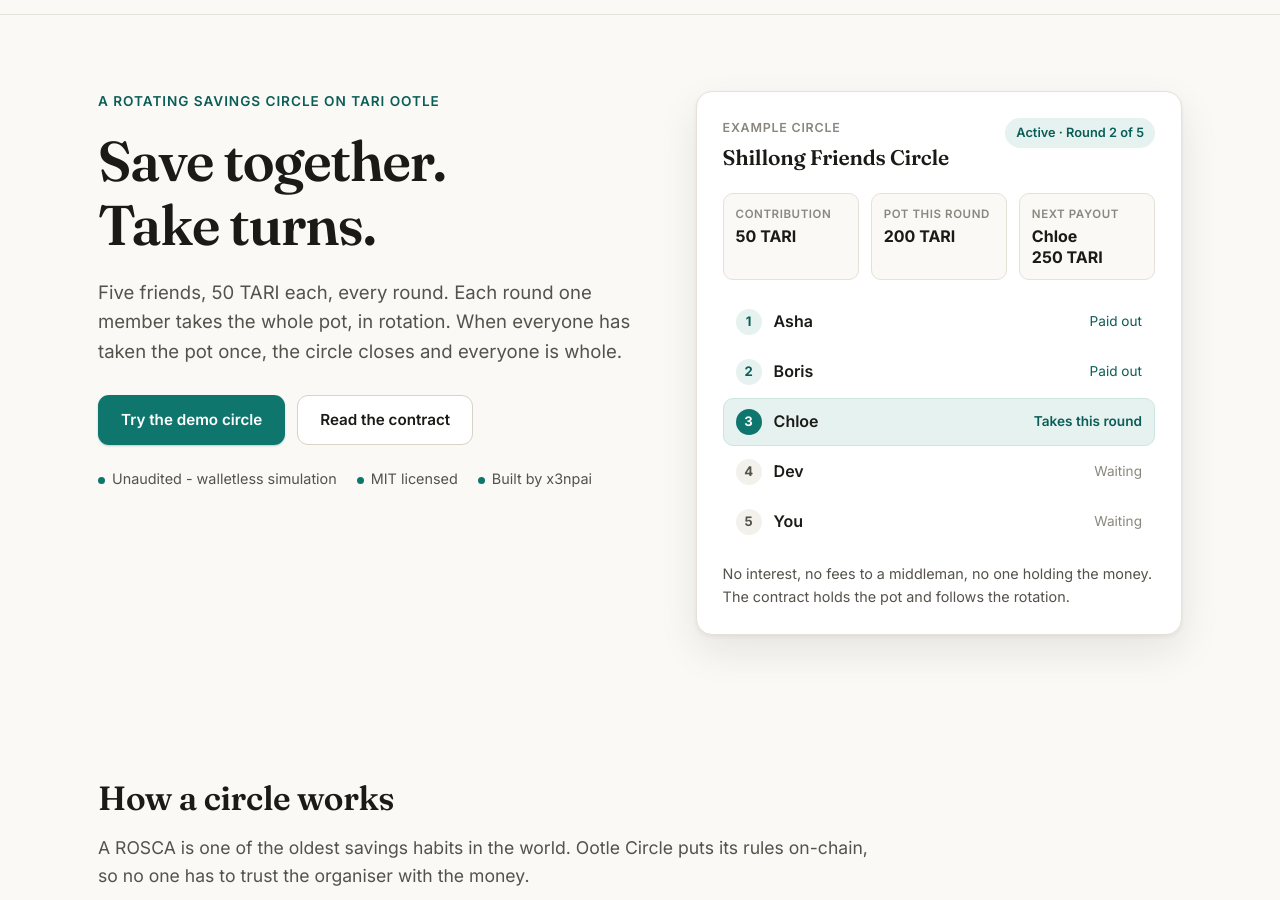
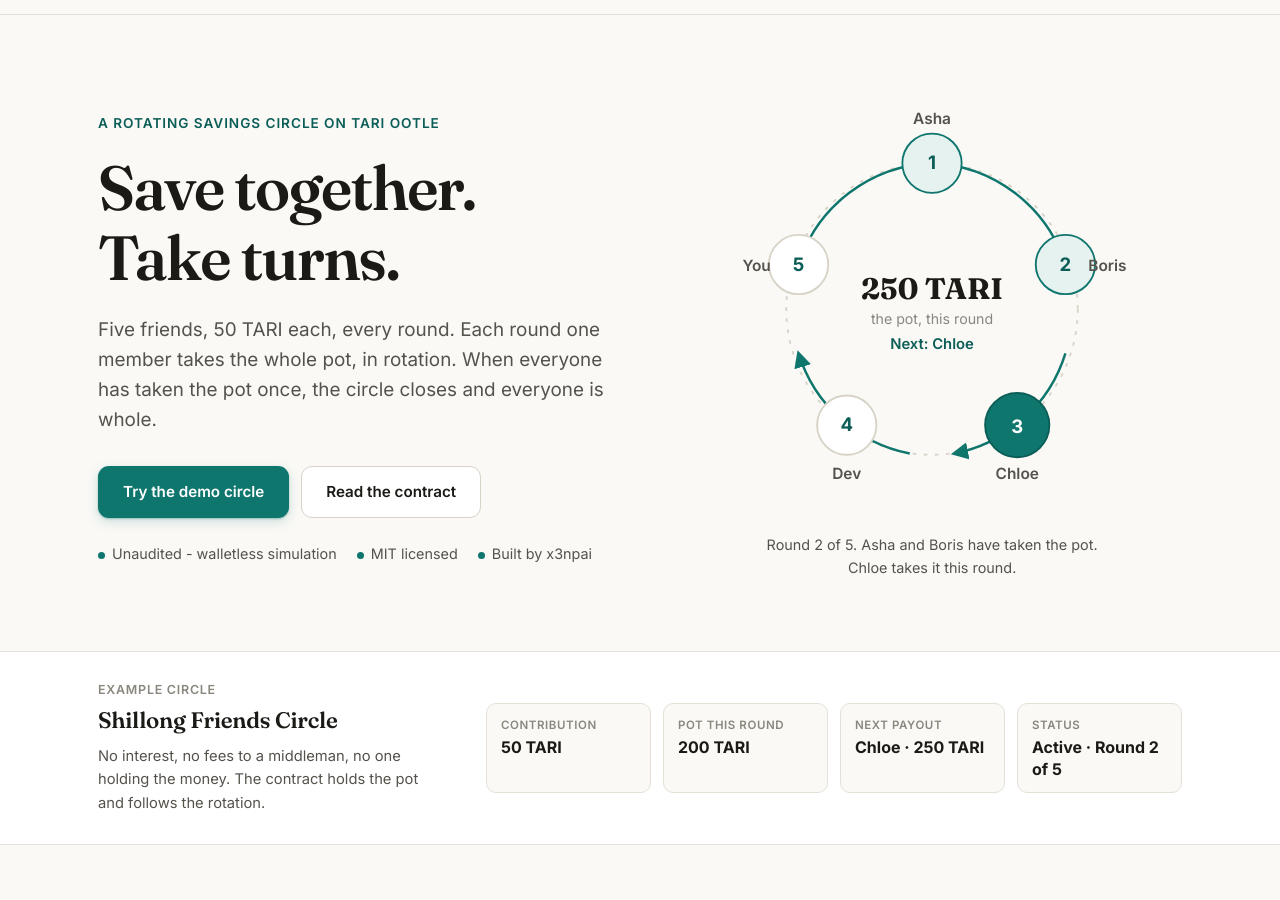
Before and after one commit to bshemphang/ootle-circle, a plain HTML site: page web/index.html in a window 1280 px wide. Shown: the part 52-952 px from the top of the page. Drawn offline with Linux system fonts and the light colour scheme.

Commit message:
Premium redesign: rotation diagram hero, example strip, dark contract section

```diff
--- a/web/index.html
+++ b/web/index.html
@@ -4,7 +4,7 @@
 <meta charset="utf-8">
 <meta name="viewport" content="width=device-width, initial-scale=1">
 <title>Ootle Circle - Rotating savings circles on Tari</title>
-<meta name="description" content="Ootle Circle is a rotating savings circle (ROSCA) on Tari Ootle. Members contribute a fixed amount of TARI every round; each round one member, in rotation, takes the whole pot. Testnet demo.">
+<meta name="description" content="Ootle Circle is a rotating savings circle (ROSCA) on Tari Ootle. Members contribute a fixed amount of TARI every round; each round one member, in rotation, takes the whole pot.">
 <meta property="og:title" content="Ootle Circle - Rotating savings circles on Tari">
 <meta property="og:description" content="Save together. Take turns. A ROSCA on Tari Ootle: fixed contributions, one payout per round, everyone whole at the end.">
 <meta property="og:type" content="website">
@@ -49,28 +49,68 @@
           <li><span class="dot"></span>Built by x3npai</li>
         </ul>
       </div>
-      <div class="hero-card" aria-label="Example circle">
-        <div class="hero-card-head">
-          <div>
-            <p class="card-label">Example circle</p>
-            <p class="card-title">Shillong Friends Circle</p>
-          </div>
-          <span class="status status-active">Active · Round 2 of 5</span>
-        </div>
-        <dl class="hero-stats">
-          <div><dt>Contribution</dt><dd>50 TARI</dd></div>
-          <div><dt>Pot this round</dt><dd>200 TARI</dd></div>
-          <div><dt>Next payout</dt><dd>Chloe<br>250 TARI</dd></div>
-        </dl>
-        <ol class="rotation">
-          <li class="done"><span class="turn">1</span><span class="who">Asha</span><span class="state">Paid out</span></li>
-          <li class="done"><span class="turn">2</span><span class="who">Boris</span><span class="state">Paid out</span></li>
-          <li class="current"><span class="turn">3</span><span class="who">Chloe</span><span class="state">Takes this round</span></li>
-          <li><span class="turn">4</span><span class="who">Dev</span><span class="state">Waiting</span></li>
-          <li><span class="turn">5</span><span class="who">You</span><span class="state">Waiting</span></li>
-        </ol>
-        <p class="hero-card-note">No interest, no fees to a middleman, no one holding the money. The contract holds the pot and follows the rotation.</p>
+      <div class="hero-visual" aria-label="Rotation diagram for the example circle">
+        <svg class="rotation-diagram" viewBox="0 0 340 340" role="img" aria-label="Five members in a circle. Each round one member takes the 250 TARI pot.">
+          <defs>
+            <marker id="arrow-teal" viewBox="0 0 10 10" refX="8" refY="5" markerWidth="7" markerHeight="7" orient="auto-start-reverse">
+              <path d="M0 0L10 5L0 10z" fill="#0f766e"/>
+            </marker>
+          </defs>
+          <circle cx="170" cy="170" r="118" fill="none" stroke="#d8d3c7" stroke-width="1.5" stroke-dasharray="3 6"/>
+          <path d="M170 52 A118 118 0 0 1 278 134" fill="none" stroke="#0f766e" stroke-width="2" marker-end="url(#arrow-teal)"/>
+          <path d="M278 206 A118 118 0 0 1 188 287" fill="none" stroke="#0f766e" stroke-width="2" marker-end="url(#arrow-teal)"/>
+          <path d="M152 287 A118 118 0 0 1 62 206" fill="none" stroke="#0f766e" stroke-width="2" marker-end="url(#arrow-teal)"/>
+          <path d="M62 134 A118 118 0 0 1 170 52" fill="none" stroke="#0f766e" stroke-width="2" marker-end="url(#arrow-teal)"/>
+          <g class="node done">
+            <circle cx="170" cy="52" r="24" fill="#e6f2f0" stroke="#0f766e" stroke-width="1.5"/>
+            <text x="170" y="57" text-anchor="middle" class="node-num">1</text>
+            <text x="170" y="20" text-anchor="middle" class="node-name">Asha</text>
+          </g>
+          <g class="node done">
+            <circle cx="278" cy="134" r="24" fill="#e6f2f0" stroke="#0f766e" stroke-width="1.5"/>
+            <text x="278" y="139" text-anchor="middle" class="node-num">2</text>
+            <text x="312" y="139" text-anchor="middle" class="node-name">Boris</text>
+          </g>
+          <g class="node current">
+            <circle cx="239" cy="264" r="26" fill="#0f766e" stroke="#0b5d57" stroke-width="1.5"/>
+            <text x="239" y="270" text-anchor="middle" class="node-num current">3</text>
+            <text x="239" y="308" text-anchor="middle" class="node-name">Chloe</text>
+          </g>
+          <g class="node">
+            <circle cx="101" cy="264" r="24" fill="#fff" stroke="#d8d3c7" stroke-width="1.5"/>
+            <text x="101" y="269" text-anchor="middle" class="node-num">4</text>
+            <text x="101" y="308" text-anchor="middle" class="node-name">Dev</text>
+          </g>
+          <g class="node">
+            <circle cx="62" cy="134" r="24" fill="#fff" stroke="#d8d3c7" stroke-width="1.5"/>
+            <text x="62" y="139" text-anchor="middle" class="node-num">5</text>
+            <text x="28" y="139" text-anchor="middle" class="node-name">You</text>
+          </g>
+          <g class="pot">
+            <text x="170" y="162" text-anchor="middle" class="pot-amount">250 TARI</text>
+            <text x="170" y="182" text-anchor="middle" class="pot-label">the pot, this round</text>
+            <text x="170" y="202" text-anchor="middle" class="pot-next">Next: Chloe</text>
+          </g>
+        </svg>
+        <p class="hero-visual-caption">Round 2 of 5. Asha and Boris have taken the pot. Chloe takes it this round.</p>
       </div>
+    </div>
+  </section>
+
+  <!-- Example circle strip -->
+  <section class="strip">
+    <div class="wrap strip-inner">
+      <div class="strip-card">
+        <p class="card-label">Example circle</p>
+        <p class="card-title">Shillong Friends Circle</p>
+        <p class="strip-note">No interest, no fees to a middleman, no one holding the money. The contract holds the pot and follows the rotation.</p>
+      </div>
+      <dl class="strip-stats">
+        <div><dt>Contribution</dt><dd>50 TARI</dd></div>
+        <div><dt>Pot this round</dt><dd>200 TARI</dd></div>
+        <div><dt>Next payout</dt><dd>Chloe · 250 TARI</dd></div>
+        <div><dt>Status</dt><dd>Active · Round 2 of 5</dd></div>
+      </dl>
     </div>
   </section>
 
@@ -136,7 +176,7 @@
             <input id="f-contribution" type="number" min="1" max="100000" value="50" required>
           </div>
           <div class="field">
-            <label for="f-members">Members (2–8)</label>
+            <label for="f-members">Members (2-8)</label>
             <input id="f-members" type="number" min="2" max="8" value="5" required>
           </div>
           <div class="field">
@@ -200,7 +240,7 @@
   </section>
 
   <!-- Contract -->
-  <section id="contract" class="section">
+  <section id="contract" class="section section-dark">
     <div class="wrap">
       <h2>The contract</h2>
       <p class="section-lede">A Rust template for Tari Ootle, compiled to WASM. The same rules you just tried in the simulator, enforced on-chain.</p>
@@ -232,7 +272,7 @@
       </div>
       <div class="contract-links">
         <a class="btn btn-primary" href="https://github.com/bshemphang/ootle-circle" target="_blank" rel="noopener">Source on GitHub</a>
-        <a class="btn btn-ghost" href="https://ootle.tari.com/" target="_blank" rel="noopener">Ootle docs</a>
+        <a class="btn btn-ghost btn-ghost-dark" href="https://ootle.tari.com/" target="_blank" rel="noopener">Ootle docs</a>
       </div>
       <div class="onchain-box">
         <h3>On-chain status</h3>
--- a/web/styles.css
+++ b/web/styles.css
@@ -11,6 +11,7 @@
   --accent-soft: #e6f2f0;
   --accent-ink: #0b5d57;
   --accent-deep: #0a4f49;
+  --accent-dark: #083b37;
   --warn: #9a6b12;
   --warn-soft: #faf3e3;
   --warn-line: #eadfbe;
@@ -40,12 +41,12 @@ body {
 h1, h2, h3, h4 {
   font-family: "Fraunces", Georgia, "Times New Roman", serif;
   font-weight: 600;
-  line-height: 1.15;
-  letter-spacing: -0.01em;
+  line-height: 1.12;
+  letter-spacing: -0.015em;
   margin: 0 0 .5em;
 }
 
-h2 { font-size: 2.1rem; }
+h2 { font-size: 2.2rem; }
 h3 { font-size: 1.35rem; }
 
 p { margin: 0 0 1em; }
@@ -90,7 +91,7 @@ a { color: var(--accent-ink); }
   font-family: inherit;
   font-size: .95rem;
   font-weight: 600;
-  padding: 12px 22px;
+  padding: 13px 24px;
   border-radius: 11px;
   border: 1px solid transparent;
   cursor: pointer;
@@ -98,19 +99,21 @@ a { color: var(--accent-ink); }
   transition: background .15s, border-color .15s, transform .05s, box-shadow .15s;
 }
 .btn:active { transform: translateY(1px); }
-.btn-primary { background: var(--accent); color: #fff; box-shadow: 0 1px 2px rgba(15, 118, 110, .3); }
+.btn-primary { background: var(--accent); color: #fff; box-shadow: 0 1px 2px rgba(15, 118, 110, .35), 0 4px 12px rgba(15, 118, 110, .18); }
 .btn-primary:hover { background: var(--accent-ink); }
 .btn-ghost { background: var(--surface); color: var(--ink); border-color: var(--line-strong); }
 .btn-ghost:hover { border-color: var(--ink-faint); }
+.btn-ghost-dark { background: transparent; color: #eaf4f2; border-color: rgba(255, 255, 255, .35); }
+.btn-ghost-dark:hover { border-color: rgba(255, 255, 255, .7); }
 .btn-small { padding: 8px 13px; font-size: .85rem; }
 
 /* Hero */
-.hero { padding: 76px 0 68px; }
+.hero { padding: 84px 0 72px; }
 .hero-inner {
   display: grid;
-  grid-template-columns: 1.05fr .95fr;
-  gap: 60px;
-  align-items: start;
+  grid-template-columns: 1.02fr .98fr;
+  gap: 64px;
+  align-items: center;
 }
 .eyebrow {
   font-size: .85rem;
@@ -118,11 +121,11 @@ a { color: var(--accent-ink); }
   letter-spacing: .07em;
   text-transform: uppercase;
   color: var(--accent-ink);
-  margin-bottom: 16px;
+  margin-bottom: 18px;
 }
-.hero h1 { font-size: 3.5rem; margin-bottom: 20px; letter-spacing: -0.02em; }
-.lede { font-size: 1.16rem; color: var(--ink-soft); max-width: 33em; }
-.hero-actions { display: flex; gap: 12px; flex-wrap: wrap; margin: 28px 0 22px; }
+.hero h1 { font-size: 3.9rem; margin-bottom: 22px; letter-spacing: -0.025em; }
+.lede { font-size: 1.18rem; color: var(--ink-soft); max-width: 32em; }
+.hero-actions { display: flex; gap: 12px; flex-wrap: wrap; margin: 30px 0 24px; }
 .hero-badges {
   list-style: none;
   margin: 0;
@@ -141,19 +144,26 @@ a { color: var(--accent-ink); }
   margin-right: 7px;
 }
 
-.hero-card {
-  background: var(--surface);
-  border: 1px solid var(--line);
-  border-radius: var(--radius);
-  box-shadow: var(--shadow-lg);
-  padding: 26px;
-}
-.hero-card-head {
-  display: flex;
-  justify-content: space-between;
-  align-items: flex-start;
-  gap: 12px;
-  margin-bottom: 18px;
+/* Rotation diagram */
+.hero-visual { text-align: center; }
+.rotation-diagram { width: 100%; max-width: 420px; height: auto; display: block; margin: 0 auto; }
+.rotation-diagram .node-num { font-family: "Inter", system-ui, sans-serif; font-size: 15px; font-weight: 700; fill: var(--accent-ink); }
+.rotation-diagram .node-num.current { fill: #fff; }
+.rotation-diagram .node-name { font-family: "Inter", system-ui, sans-serif; font-size: 12.5px; font-weight: 600; fill: var(--ink-soft); }
+.rotation-diagram .pot-amount { font-family: "Fraunces", Georgia, serif; font-size: 24px; font-weight: 700; fill: var(--ink); }
+.rotation-diagram .pot-label { font-family: "Inter", system-ui, sans-serif; font-size: 11.5px; fill: var(--ink-faint); }
+.rotation-diagram .pot-next { font-family: "Inter", system-ui, sans-serif; font-size: 12px; font-weight: 600; fill: var(--accent-ink); }
+.hero-visual-caption { font-size: .9rem; color: var(--ink-soft); margin: 14px auto 0; max-width: 340px; }
+
+/* Example strip */
+.strip { border-top: 1px solid var(--line); border-bottom: 1px solid var(--line); background: var(--surface); }
+.strip-inner {
+  display: grid;
+  grid-template-columns: 1fr 2fr;
+  gap: 40px;
+  align-items: center;
+  padding-top: 28px;
+  padding-bottom: 28px;
 }
 .card-label {
   font-size: .78rem;
@@ -163,7 +173,31 @@ a { color: var(--accent-ink); }
   color: var(--ink-faint);
   margin: 0 0 3px;
 }
-.card-title { font-family: "Fraunces", Georgia, serif; font-size: 1.32rem; margin: 0; letter-spacing: -0.01em; }
+.card-title { font-family: "Fraunces", Georgia, serif; font-size: 1.4rem; margin: 0 0 6px; letter-spacing: -0.01em; }
+.strip-note { font-size: .92rem; color: var(--ink-soft); margin: 0; }
+.strip-stats {
+  display: grid;
+  grid-template-columns: repeat(4, 1fr);
+  gap: 12px;
+  margin: 0;
+}
+.strip-stats div {
+  background: var(--bg);
+  border: 1px solid var(--line);
+  border-radius: var(--radius-sm);
+  padding: 12px 14px;
+  min-width: 0;
+}
+.strip-stats dt {
+  font-size: .72rem;
+  font-weight: 600;
+  letter-spacing: .05em;
+  text-transform: uppercase;
+  color: var(--ink-faint);
+}
+.strip-stats dd { margin: 3px 0 0; font-weight: 700; font-size: 1rem; line-height: 1.35; word-break: break-word; }
+
+/* Status pills */
 .status {
   font-size: .8rem;
   font-weight: 600;
@@ -178,60 +212,12 @@ a { color: var(--accent-ink); }
 .status-refunded { background: var(--danger-soft); color: var(--danger); }
 .status-cancelled { background: var(--surface-alt); color: var(--ink-soft); }
 
-.hero-stats, .sim-stats {
-  display: grid;
-  grid-template-columns: repeat(3, 1fr);
-  gap: 12px;
-  margin: 0 0 18px;
-}
-.hero-stats div, .sim-stats div {
-  background: var(--bg);
-  border: 1px solid var(--line);
-  border-radius: var(--radius-sm);
-  padding: 11px 12px;
-  min-width: 0;
-}
-.hero-stats dt, .sim-stats dt {
-  font-size: .72rem;
-  font-weight: 600;
-  letter-spacing: .05em;
-  text-transform: uppercase;
-  color: var(--ink-faint);
-}
-.hero-stats dd, .sim-stats dd { margin: 3px 0 0; font-weight: 700; font-size: 1rem; line-height: 1.3; word-break: break-word; }
-
-.rotation { list-style: none; margin: 0; padding: 0; }
-.rotation li {
-  display: flex;
-  align-items: center;
-  gap: 12px;
-  padding: 10px 12px;
-  border-radius: var(--radius-sm);
-  border: 1px solid transparent;
-}
-.rotation li + li { margin-top: 2px; }
-.rotation .turn {
-  width: 26px; height: 26px;
-  flex: 0 0 26px;
-  display: flex; align-items: center; justify-content: center;
-  border-radius: 50%;
-  background: var(--surface-alt);
-  color: var(--ink-soft);
-  font-size: .82rem;
-  font-weight: 700;
-}
-.rotation .who { font-weight: 600; }
-.rotation .state { margin-left: auto; font-size: .85rem; color: var(--ink-faint); white-space: nowrap; }
-.rotation li.done .turn { background: var(--accent-soft); color: var(--accent-ink); }
-.rotation li.done .state { color: var(--accent-ink); }
-.rotation li.current { background: var(--accent-soft); border-color: #cde5e1; }
-.rotation li.current .turn { background: var(--accent); color: #fff; }
-.rotation li.current .state { color: var(--accent-ink); font-weight: 600; }
-.hero-card-note { font-size: .9rem; color: var(--ink-soft); margin: 16px 0 0; }
-
 /* Sections */
-.section { padding: 76px 0; }
+.section { padding: 80px 0; }
 .section-alt { background: var(--surface-alt); border-top: 1px solid var(--line); border-bottom: 1px solid var(--line); }
+.section-dark { background: var(--accent-dark); color: #eaf4f2; }
+.section-dark h2 { color: #fff; }
+.section-dark .section-lede { color: #bcd8d4; }
 .section-lede { font-size: 1.1rem; color: var(--ink-soft); max-width: 44em; margin-bottom: 38px; }
 
 .steps {
@@ -265,7 +251,7 @@ a { color: var(--accent-ink); }
   background: var(--accent-deep);
   color: #eaf4f2;
   border-radius: var(--radius);
-  padding: 28px 30px;
+  padding: 30px 32px;
   margin-bottom: 20px;
 }
 .math-strip h3 { color: #fff; margin-bottom: 6px; }
@@ -326,10 +312,53 @@ a { color: var(--accent-ink); }
 .sim-grid { display: grid; grid-template-columns: 1.5fr 1fr; gap: 30px; }
 .sim-head { display: flex; justify-content: space-between; align-items: flex-start; gap: 12px; margin-bottom: 18px; }
 .sim-head h3 { margin: 0; font-size: 1.5rem; }
-.sim-stats { grid-template-columns: repeat(3, 1fr); }
+.sim-stats { display: grid; grid-template-columns: repeat(3, 1fr); gap: 12px; margin: 0 0 18px; }
+.sim-stats div {
+  background: var(--bg);
+  border: 1px solid var(--line);
+  border-radius: var(--radius-sm);
+  padding: 11px 12px;
+  min-width: 0;
+}
+.sim-stats dt {
+  font-size: .72rem;
+  font-weight: 600;
+  letter-spacing: .05em;
+  text-transform: uppercase;
+  color: var(--ink-faint);
+}
+.sim-stats dd { margin: 3px 0 0; font-weight: 700; font-size: 1rem; line-height: 1.3; word-break: break-word; }
 .epoch-controls { display: flex; align-items: center; gap: 10px; flex-wrap: wrap; margin-bottom: 22px; }
 .epoch-label { font-size: .85rem; font-weight: 600; color: var(--ink-soft); }
 .sim-live h4 { font-size: 1.05rem; margin: 4px 0 10px; }
+
+.rotation { list-style: none; margin: 0; padding: 0; }
+.rotation li {
+  display: flex;
+  align-items: center;
+  gap: 12px;
+  padding: 10px 12px;
+  border-radius: var(--radius-sm);
+  border: 1px solid transparent;
+}
+.rotation li + li { margin-top: 2px; }
+.rotation .turn {
+  width: 26px; height: 26px;
+  flex: 0 0 26px;
+  display: flex; align-items: center; justify-content: center;
+  border-radius: 50%;
+  background: var(--surface-alt);
+  color: var(--ink-soft);
+  font-size: .82rem;
+  font-weight: 700;
+}
+.rotation .who { font-weight: 600; }
+.rotation .state { margin-left: auto; font-size: .85rem; color: var(--ink-faint); white-space: nowrap; }
+.rotation li.done .turn { background: var(--accent-soft); color: var(--accent-ink); }
+.rotation li.done .state { color: var(--accent-ink); }
+.rotation li.current { background: var(--accent-soft); border-color: #cde5e1; }
+.rotation li.current .turn { background: var(--accent); color: #fff; }
+.rotation li.current .state { color: var(--accent-ink); font-weight: 600; }
 .rotation-live li { border: 1px solid var(--line); margin-bottom: 6px; background: var(--bg); }
 .rotation-live .pay-btn {
   margin-left: auto;
@@ -369,21 +398,21 @@ a { color: var(--accent-ink); }
 }
 .event-log li .evt-time { color: var(--ink-faint); font-size: .78rem; display: block; }
 
-/* Contract */
+/* Contract (dark) */
 .contract-grid { display: grid; grid-template-columns: 1fr 1fr; gap: 20px; margin-bottom: 24px; }
 .contract-card {
-  background: var(--surface);
-  border: 1px solid var(--line);
+  background: rgba(255, 255, 255, .06);
+  border: 1px solid rgba(255, 255, 255, .14);
   border-radius: var(--radius);
   padding: 28px;
 }
-.contract-card h3 { margin-bottom: 12px; }
+.contract-card h3 { color: #fff; margin-bottom: 12px; }
 .check-list { list-style: none; margin: 0; padding: 0; }
 .check-list li {
   position: relative;
   padding-left: 26px;
   margin-bottom: 10px;
-  color: var(--ink-soft);
+  color: #cfe3df;
   font-size: .97rem;
 }
 .check-list li::before {
@@ -391,32 +420,34 @@ a { color: var(--accent-ink); }
   position: absolute;
   left: 2px; top: 7px;
   width: 14px; height: 8px;
-  border-left: 2px solid var(--accent);
-  border-bottom: 2px solid var(--accent);
+  border-left: 2px solid #5ec4b8;
+  border-bottom: 2px solid #5ec4b8;
   transform: rotate(-45deg);
 }
-.test-count { font-size: 1.05rem; }
-.test-count strong { font-size: 1.6rem; color: var(--accent-ink); }
-.mono-note { font-size: .9rem; color: var(--ink-soft); margin: 14px 0 0; }
+.test-count { font-size: 1.05rem; color: #cfe3df; }
+.test-count strong { font-size: 1.6rem; color: #fff; }
+.mono-note { font-size: .9rem; color: #9fc3bd; margin: 14px 0 0; }
 .mono-note code, .onchain-facts code {
   font-family: ui-monospace, "SF Mono", Menlo, monospace;
   font-size: .85em;
-  background: var(--bg);
-  border: 1px solid var(--line);
+  background: rgba(255, 255, 255, .08);
+  border: 1px solid rgba(255, 255, 255, .16);
   border-radius: 6px;
   padding: 2px 6px;
+  color: #eaf4f2;
 }
 .contract-links { display: flex; gap: 12px; flex-wrap: wrap; margin-bottom: 24px; }
 .onchain-box {
-  background: var(--surface);
-  border: 1px solid var(--line);
+  background: rgba(255, 255, 255, .06);
+  border: 1px solid rgba(255, 255, 255, .14);
   border-radius: var(--radius);
   padding: 28px;
 }
-.onchain-box p { color: var(--ink-soft); }
+.onchain-box h3 { color: #fff; }
+.onchain-box p { color: #cfe3df; }
 .onchain-facts { display: grid; grid-template-columns: repeat(3, 1fr); gap: 16px; margin: 0; }
-.onchain-facts dt { font-size: .78rem; font-weight: 600; letter-spacing: .04em; text-transform: uppercase; color: var(--ink-faint); }
-.onchain-facts dd { margin: 4px 0 0; font-weight: 600; }
+.onchain-facts dt { font-size: .78rem; font-weight: 600; letter-spacing: .04em; text-transform: uppercase; color: #9fc3bd; }
+.onchain-facts dd { margin: 4px 0 0; font-weight: 600; color: #fff; }
 
 /* FAQ */
 .faq-wrap { max-width: 760px; }
@@ -441,8 +472,10 @@ a { color: var(--accent-ink); }
 
 /* Responsive */
 @media (max-width: 900px) {
-  .hero-inner { grid-template-columns: 1fr; gap: 38px; }
-  .hero h1 { font-size: 2.6rem; }
+  .hero-inner { grid-template-columns: 1fr; gap: 40px; }
+  .hero h1 { font-size: 2.8rem; }
+  .strip-inner { grid-template-columns: 1fr; gap: 20px; }
+  .strip-stats { grid-template-columns: 1fr 1fr; }
   .steps { grid-template-columns: 1fr 1fr; }
   .math-facts { grid-template-columns: 1fr 1fr; }
   .math-facts div:last-child { grid-column: 1 / -1; }
@@ -454,16 +487,16 @@ a { color: var(--accent-ink); }
 @media (max-width: 600px) {
   .wrap { padding: 0 20px; }
   .site-nav { display: none; }
-  .hero { padding: 52px 0; }
-  .hero h1 { font-size: 2.35rem; }
+  .hero { padding: 56px 0; }
+  .hero h1 { font-size: 2.4rem; }
   .hero-actions .btn { width: 100%; text-align: center; }
+  .rotation-diagram { max-width: 320px; }
   .steps { grid-template-columns: 1fr; }
   .create-form { grid-template-columns: 1fr; }
-  .hero-stats, .sim-stats { grid-template-columns: 1fr 1fr; }
+  .sim-stats { grid-template-columns: 1fr 1fr; }
+  .strip-stats { grid-template-columns: 1fr 1fr; }
   .math-facts { grid-template-columns: 1fr; }
   .math-facts div:last-child { grid-column: auto; }
-  .hero-card-head { flex-wrap: wrap; }
-  .card-title { font-size: 1.2rem; }
-  h2 { font-size: 1.65rem; }
-  .section { padding: 56px 0; }
+  h2 { font-size: 1.7rem; }
+  .section { padding: 60px 0; }
 }
```
